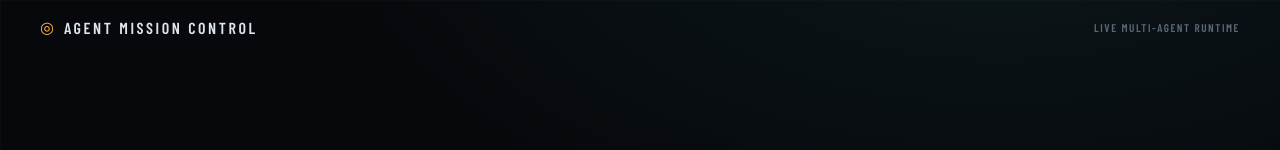
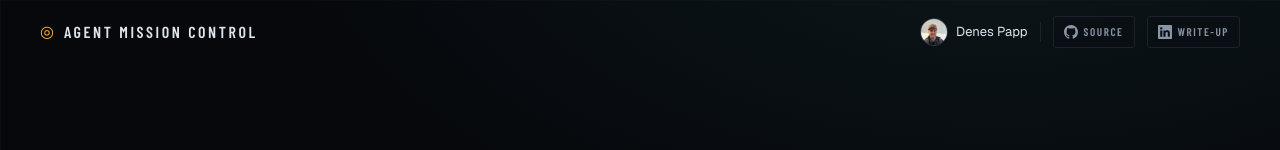
Before and after one commit to pppdns/agent-mission-control, a Next.js app: page / in a window 1280 px wide. Shown: the top 150 px of the page. Built offline with nearby package versions, Linux system fonts and the light colour scheme; no server answers; the database is empty.

Commit message:
Add author, GitHub and write-up links to the landing header

```diff
--- a/app/page.tsx
+++ b/app/page.tsx
@@ -1,3 +1,4 @@
+import { AuthorLinks } from "@/components/author-links";
 import { BuiltBy } from "@/components/built-by";
 import { HeroOrbit } from "@/components/hero-orbit";
 import { MissionReel } from "@/components/mission-reel";
@@ -21,14 +22,16 @@ export default async function Home() {
 
   return (
     <div className="flex min-h-dvh flex-col">
-      <header className="flex items-center justify-between px-6 py-4 sm:px-10">
-        <div className="flex items-center gap-2.5">
+      <header className="flex items-center justify-between gap-4 px-6 py-4 sm:px-10">
+        <div className="flex min-w-0 items-center gap-2.5">
           <span className="text-signal" aria-hidden>
             ◎
           </span>
-          <span className="font-display text-[16px] font-semibold uppercase tracking-[0.16em]">Agent Mission Control</span>
+          <span className="font-display text-[16px] font-semibold uppercase leading-tight tracking-[0.16em]">
+            Agent Mission Control
+          </span>
         </div>
-        <span className="label hidden sm:block">live multi-agent runtime</span>
+        <AuthorLinks />
       </header>
 
       <main className="mx-auto grid w-full max-w-6xl flex-1 gap-10 px-6 pb-16 pt-6 sm:px-10 lg:grid-cols-[1.05fr_0.95fr] lg:grid-rows-[1fr_auto_auto_1fr] lg:gap-x-12 lg:gap-y-9 lg:pt-14">
--- /dev/null
+++ b/src/components/author-links.tsx
@@ -0,0 +1,62 @@
+import Image from "next/image";
+
+const PROFILE_URL = "https://www.linkedin.com/in/denespapp/";
+const REPO_URL = "https://github.com/pppdns/agent-mission-control";
+const ARTICLE_URL = "https://www.linkedin.com/pulse/building-multi-agent-harness-visual-orchestrator-from-denes-papp-atstf";
+
+function GitHubIcon() {
+  return (
+    <svg viewBox="0 0 16 16" aria-hidden className="h-3.5 w-3.5 fill-current">
+      <path d="M8 0C3.58 0 0 3.58 0 8c0 3.54 2.29 6.53 5.47 7.59.4.07.55-.17.55-.38 0-.19-.01-.82-.01-1.49-2.01.37-2.53-.49-2.69-.94-.09-.23-.48-.94-.82-1.13-.28-.15-.68-.52-.01-.53.63-.01 1.08.58 1.23.82.72 1.21 1.87.87 2.33.66.07-.52.28-.87.51-1.07-1.78-.2-3.64-.89-3.64-3.95 0-.87.31-1.59.82-2.15-.08-.2-.36-1.02.08-2.12 0 0 .67-.21 2.2.82.64-.18 1.32-.27 2-.27.68 0 1.36.09 2 .27 1.53-1.04 2.2-.82 2.2-.82.44 1.1.16 1.92.08 2.12.51.56.82 1.27.82 2.15 0 3.07-1.87 3.75-3.65 3.95.29.25.54.73.54 1.48 0 1.07-.01 1.93-.01 2.2 0 .21.15.46.55.38A8.01 8.01 0 0 0 16 8c0-4.42-3.58-8-8-8Z" />
+    </svg>
+  );
+}
+
+function LinkedInIcon() {
+  return (
+    <svg viewBox="0 0 16 16" aria-hidden className="h-3.5 w-3.5 fill-current">
+      <path d="M0 1.15C0 .52.52 0 1.18 0h13.64C15.48 0 16 .52 16 1.15v13.7c0 .63-.52 1.15-1.18 1.15H1.18C.52 16 0 15.48 0 14.85V1.15Zm4.94 12.24V6.17H2.54v7.22h2.4ZM3.74 5.18c.84 0 1.36-.55 1.36-1.25-.02-.71-.52-1.25-1.35-1.25-.82 0-1.36.54-1.36 1.25 0 .7.52 1.25 1.33 1.25h.02Zm4.9 8.21V9.36c0-.22.02-.43.08-.59.18-.43.57-.88 1.23-.88.87 0 1.22.66 1.22 1.64v3.86h2.4V9.25c0-2.22-1.18-3.25-2.76-3.25-1.27 0-1.84.7-2.16 1.19v.02h-.02l.02-.02V6.17h-2.4c.03.68 0 7.22 0 7.22h2.4Z" />
+    </svg>
+  );
+}
+
+const linkButton =
+  "inline-flex h-8 items-center gap-1.5 rounded-[3px] border border-line bg-panel/70 px-2.5 text-ink-dim transition hover:border-signal-dim hover:text-signal focus-visible:outline focus-visible:outline-1 focus-visible:outline-signal";
+
+export function AuthorLinks() {
+  return (
+    <nav aria-label="About this project" className="flex shrink-0 items-center gap-2 sm:gap-3">
+      <a
+        href={PROFILE_URL}
+        target="_blank"
+        rel="noopener noreferrer"
+        aria-label="Denes Papp on LinkedIn"
+        className="group flex items-center gap-2 text-[13px] text-ink transition hover:text-signal"
+      >
+        <Image
+          src="/denes-profile-picture.png"
+          alt=""
+          width={28}
+          height={28}
+          className="h-7 w-7 rounded-full border border-line-bright object-cover object-top transition group-hover:border-signal-dim"
+        />
+        <span className="hidden md:inline">Denes Papp</span>
+      </a>
+      <span aria-hidden className="hidden h-5 w-px bg-line md:block" />
+      <a href={REPO_URL} target="_blank" rel="noopener noreferrer" aria-label="Source code on GitHub" className={linkButton}>
+        <GitHubIcon />
+        <span className="label hidden !text-current sm:inline">Source</span>
+      </a>
+      <a
+        href={ARTICLE_URL}
+        target="_blank"
+        rel="noopener noreferrer"
+        aria-label="Read the write-up on LinkedIn"
+        className={linkButton}
+      >
+        <LinkedInIcon />
+        <span className="label hidden !text-current sm:inline">Write-up</span>
+      </a>
+    </nav>
+  );
+}
```
